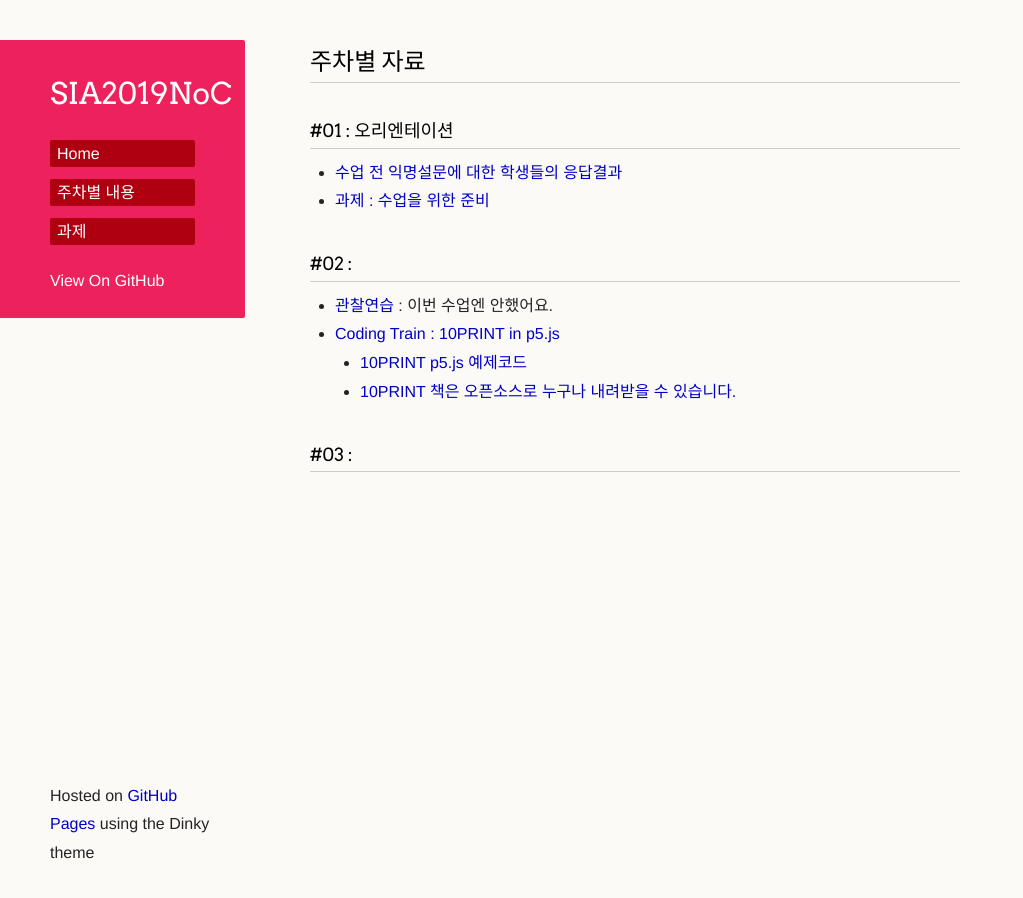
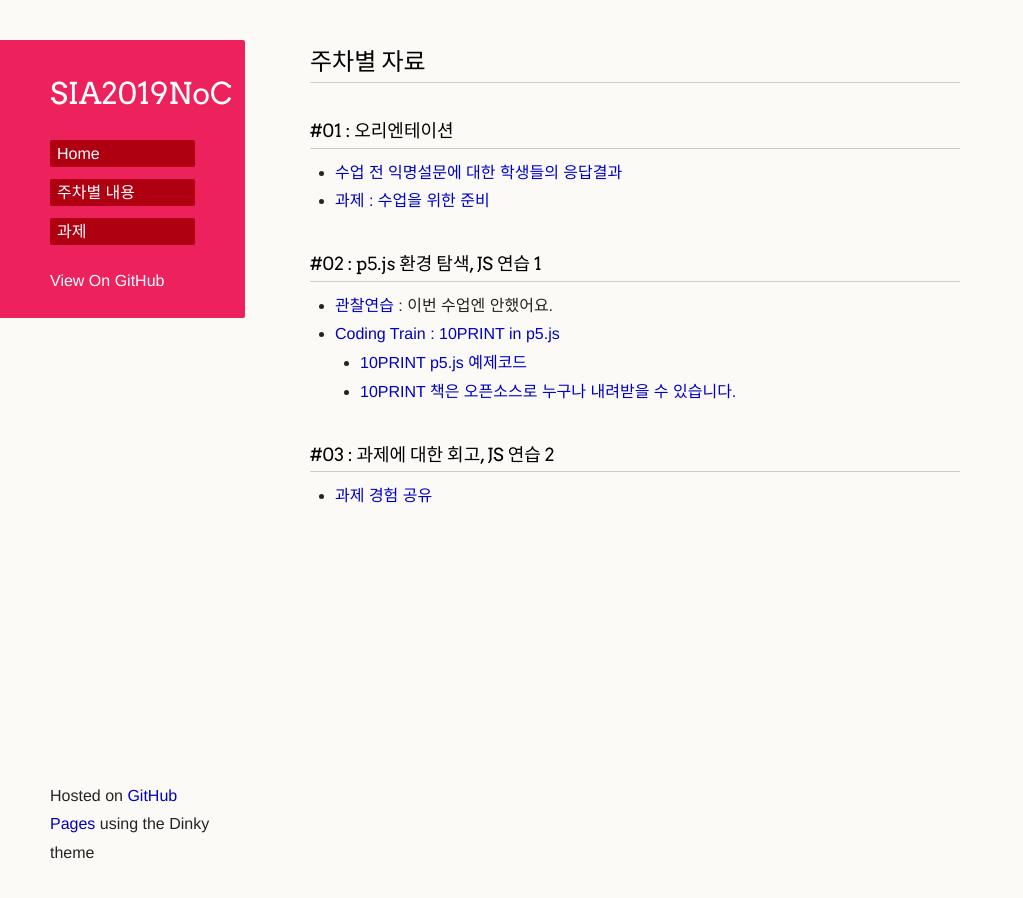
Before and after one commit to picxenk/SIA2019NoC, a Jekyll site: the page built from curriculum.md, in a window 1280 px wide. Shown: the whole page, without its empty margins (0-1023 px from the left). Built offline with Jekyll 4.4.1, drawn with Linux system fonts in a browser that asks for light colours; our own code applies the rules of GitHub Pages for plain Markdown files; a script that is not in the unit is left out; the repository's description, which GitHub fills in, is left out.

Commit message:
Update curriculum.md

```diff
--- a/curriculum.md
+++ b/curriculum.md
@@ -4,10 +4,11 @@
  * [수업 전 익명설문에 대한 학생들의 응답결과](https://docs.google.com/forms/d/e/1FAIpQLSdcYg08V_ULQWzmFRwuJV8Xlydua8N1P7ZtOcNUJQCmucODeg/viewanalytics)
  * [과제 : 수업을 위한 준비](homework.md)
 
-### #02 :
+### #02 : p5.js 환경 탐색, JS 연습 1
  * [관찰연습](https://drive.google.com/open?id=1oFSEH-9C54FsE30wB3IMesZjrcjTpFt1) : 이번 수업엔 안했어요.
  * [Coding Train : 10PRINT in p5.js](https://youtu.be/bEyTZ5ZZxZs)
    * [10PRINT p5.js 예제코드](https://editor.p5js.org/picxenk@gmail.com/sketches/SVxLX99my)
    * [10PRINT 책은 오픈소스로 누구나 내려받을 수 있습니다.](http://10print.org/)
 
-### #03 :
+### #03 : 과제에 대한 회고, JS 연습 2
+ * [과제 경험 공유](https://docs.google.com/spreadsheets/d/1bpptE2GizWWauTpGBHzu7lhneMTXwhxOtnj9eo5JF6Y/edit?usp=sharing)
```
